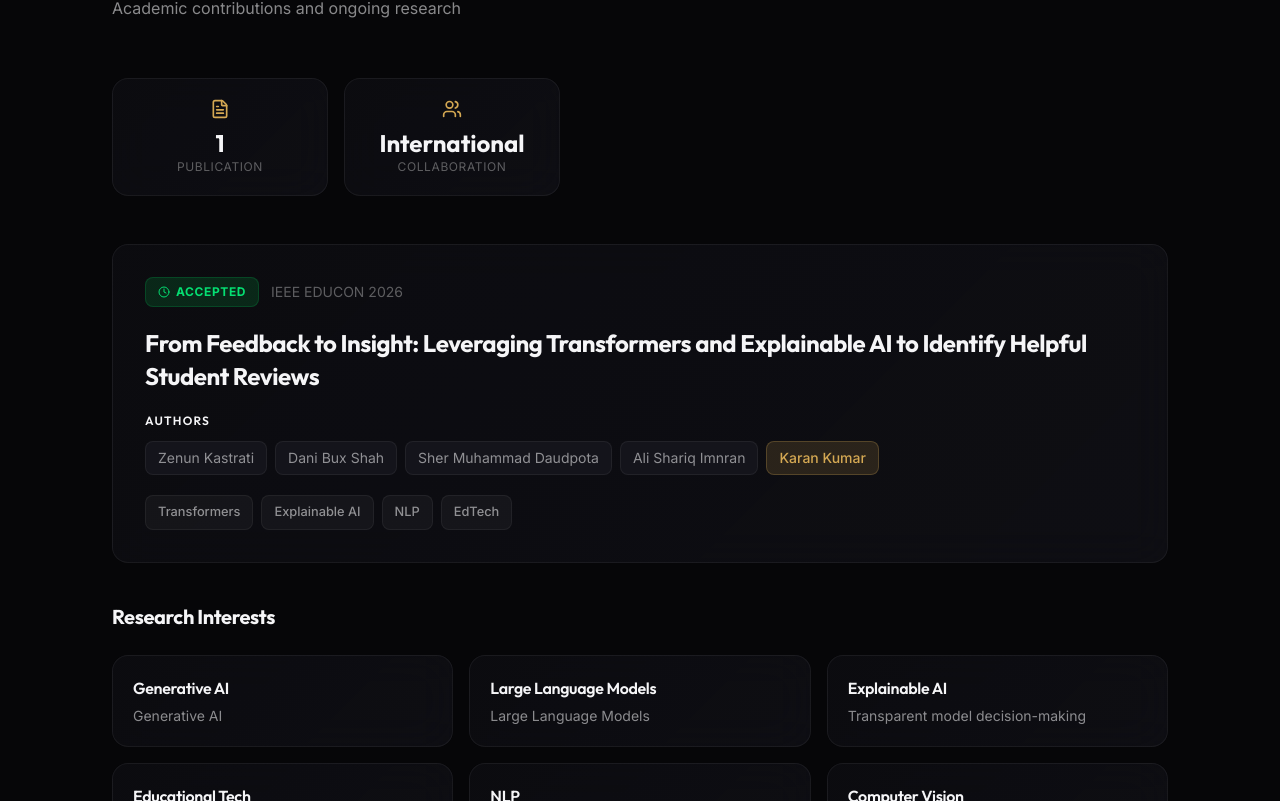
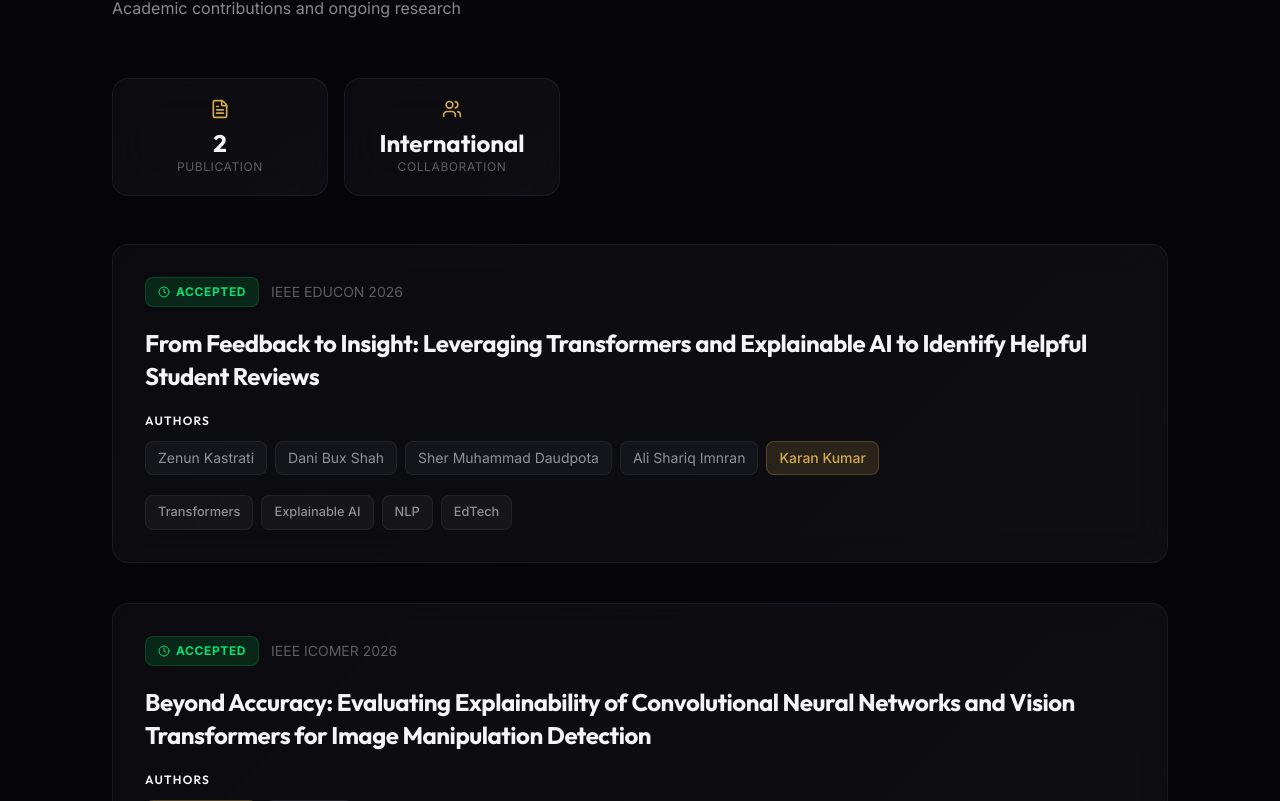
Before and after one commit to KaranTejwani/my_portfolio, a React (Vite) app: page / in a window 1280 px wide. Shown: the part 6099-6900 px from the top of the page. Built offline with nearby package versions, Linux system fonts and the light colour scheme.

Commit message:
feat: add accepted paper

```diff
--- a/src/sections/ResearchSection.jsx
+++ b/src/sections/ResearchSection.jsx
@@ -9,6 +9,13 @@ const publications = [
         abstract: '',
         authors: ['Zenun Kastrati', 'Dani Bux Shah', 'Sher Muhammad Daudpota', 'Ali Shariq Imnran', 'Karan Kumar'],
         topics: ['Transformers', 'Explainable AI', 'NLP', 'EdTech'],
+    },
+    {
+        id: 2, status: 'Accepted', venue: 'IEEE ICOMER 2026',
+        title: 'Beyond Accuracy: Evaluating Explainability of Convolutional Neural Networks and Vision Transformers for Image Manipulation Detection',
+        abstract: '',
+        authors: ['Karan Kumar', 'Kirti Kour'],
+        topics: ['CNNs', 'ViTs', 'Explainable AI', 'Computer Vision', 'Image Manipulation Detection', 'Forensic'],
     },
 ];
 
@@ -39,7 +46,7 @@ const ResearchSection = () => {
                     <div className="grid grid-cols-2 gap-4 mb-12 max-w-md">
                         <div className="obsidian-card p-5 text-center">
                             <FileText className="w-5 h-5 mx-auto mb-2 text-accent" />
-                            <div className="text-2xl font-bold text-text-primary font-display">1</div>
+                            <div className="text-2xl font-bold text-text-primary font-display">2</div>
                             <div className="text-xs text-text-muted uppercase tracking-wider">Publication</div>
                         </div>
                         <div className="obsidian-card p-5 text-center">
@@ -76,8 +83,8 @@ const ResearchSection = () => {
                                         <span
                                             key={i}
                                             className={`px-3 py-1.5 rounded-lg text-sm ${author === 'Karan Kumar'
-                                                    ? 'bg-accent/15 text-accent border border-accent/25 font-medium'
-                                                    : 'bg-bg-surface text-text-secondary border border-border'
+                                                ? 'bg-accent/15 text-accent border border-accent/25 font-medium'
+                                                : 'bg-bg-surface text-text-secondary border border-border'
                                                 }`}
                                         >
                                             {author}
```
